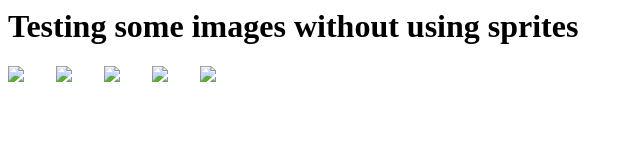
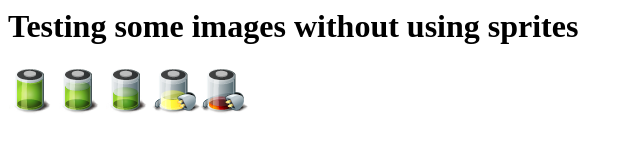
Before and after one commit to kevinthorley/hpws-examples, a plain HTML site: page sprites/no-sprites.htm in a window 1280 px wide. Shown: the whole page, without its empty margins (0-640 px from the left). Drawn offline with Linux system fonts and the light colour scheme.

Commit message:
Fix bad image paths in sprite example

```diff
--- a/sprites/no-sprites.htm
+++ b/sprites/no-sprites.htm
@@ -6,11 +6,11 @@
   <body>
     <h1>Testing some images without using sprites</h1>
     <div id="battery-bar">
-    	<span class="battery-full"><img src="images/battery-full.png"/></span>
-    	<span class="battery-high"><img src="images/battery-high.png"/></span>
-    	<span class="battery-medium"><img src="images/battery-medium.png"/></span>
-    	<span class="battery-caution-charging"><img src="images/battery-caution-charging.png"/></span>
-    	<span class="battery-low-charging"><img src="images/battery-low-charging.png"/></span>
+      <span class="battery-full"><img src="../images/battery-full.png"/></span>
+      <span class="battery-high"><img src="../images/battery-high.png"/></span>
+      <span class="battery-medium"><img src="../images/battery-medium.png"/></span>
+      <span class="battery-caution-charging"><img src="../images/battery-caution-charging.png"/></span>
+      <span class="battery-low-charging"><img src="../images/battery-low-charging.png"/></span>
     </div>
   </body>
 </html>
```
